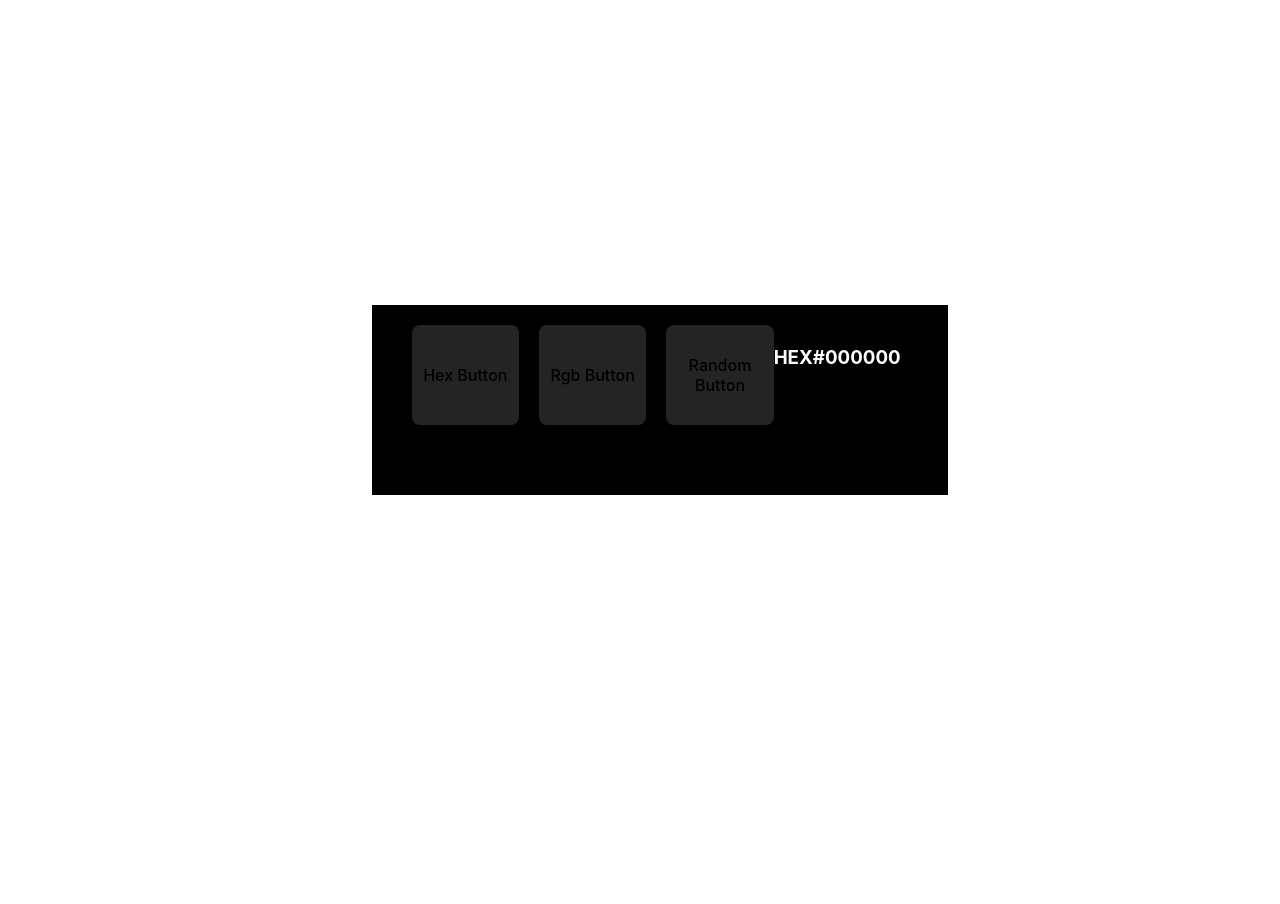
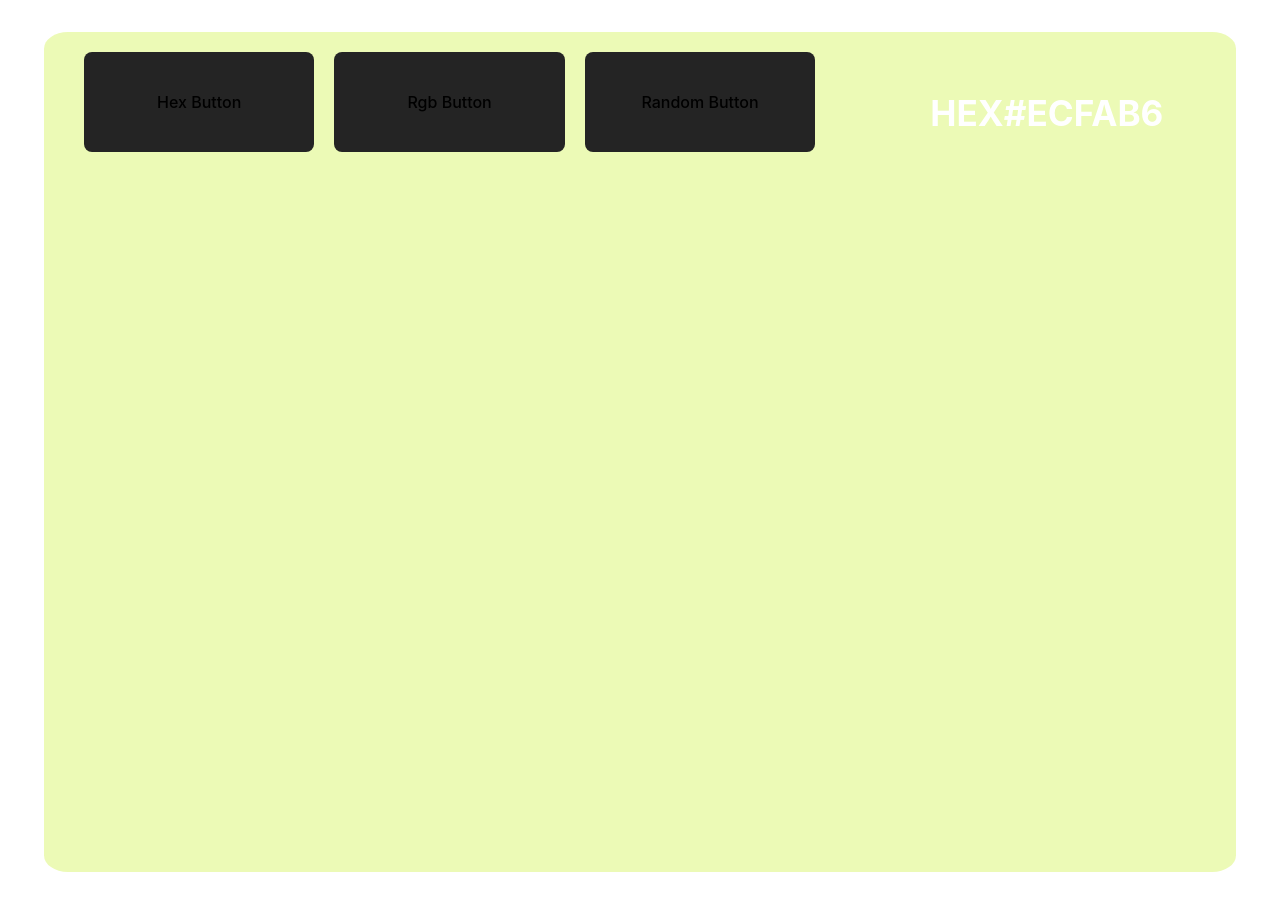
Before and after one commit to reauctioned/React_25, a React (Vite) app in the folder React_CodeCamp/: page / in a window 1280 px wide. Before the commit the page ends 800 px from the top, so only its background shows below. Built offline with nearby package versions, Linux system fonts and the light colour scheme.

Commit message:
Random color functional

```diff
--- a/React_CodeCamp/src/components/color_gen/index.jsx
+++ b/React_CodeCamp/src/components/color_gen/index.jsx
@@ -1,24 +1,24 @@
-import React,{useState} from "react";
+import React,{useState, useEffect} from "react";
 import "./styles.css"
 
 export default function RandomColor(){
-    const [typeOfColor,setTypeOfColor] = useState('hex')
-    const [color,setColor] = useState('#000000')
+    const [typeOfColor,setTypeOfColor] = useState("hex")
+    const [color,setColor] = useState("#000000")
 
-console.log(handleRandomColor)
 
-   function randomColorUtility(){
+
+   function randomColorUtility(length){
     return Math.floor(Math.random()*length)
    }
 
   function handleRandomHexColor(){
-    const hex = [1,2,3,4,5,6,7,8,9,0,'A','B','C','D','E','F']
-    let hash ='#'
+    let hex = [1,2,3,4,5,6,7,8,9,0,'A','B','C','D','E','F']
+    let hexColor ='#'
 
-    for(i = 0 ; i < 6 ; i ++){
-         hex += hex[randomColorUtility(hex.length)]
+    for( var i = 0 ; i < 6 ; i ++){
+         hexColor += hex[randomColorUtility(hex.length)]
        }
-       setColor()
+       setColor(hexColor)
   }
 
 
@@ -27,21 +27,28 @@ console.log(handleRandomColor)
    const r = randomColorUtility(256)
    const g = randomColorUtility(256)
    const b = randomColorUtility(256)
-   setColor(`rgb${r},${g},${b}`)
+   setColor(`rgb(${r},${g},${b})`)
   }
 
-  function handleRandomColor(){}
+
+
+  useEffect(() => {
+    if (typeOfColor === "rgb") handleRandomRbgColor();
+    else handleRandomHexColor();
+  }, [typeOfColor]);
 
 
    return (
 
-   <div className="wrapper" style={{background: color, height: "100%" , width: "100%"}}>
-        <button onClick={() => setTypeOfColor('hex')}>Hex Button</button>
-        <button onClick={() => setTypeOfColor('rgb')}>Rgb Button</button>
-        <button onClick={handleRandomColor()}>Random Button</button>
-           <div style={{display:"flex", justifyContent: "center", color: "white"
+   <div className="wrapper" style={{background: color, height: "100vh" , width: "90vw" , borderRadius:"2%"}}>
+        <button onClick={() => setTypeOfColor("hex")}>Hex Button</button>
+        <button onClick={() => setTypeOfColor("rgb")}>Rgb Button</button>
+        <button onClick={
+          typeOfColor === 'hex' ? handleRandomHexColor : handleRandomRbgColor
+        }>Random Button</button>
+           <div style={{display:"flex", justifyContent: "center", color: "white" ,marginLeft: '10%',fontSize:'30px',marginBottom:"50px"
            }}>
-            <h3>{typeOfColor === 'rbg'? "RGB" : "HEX"}</h3>
+            <h3>{typeOfColor === "rgb"? "RGB" : "HEX"}</h3>
             <h3>{color}</h3>
            </div>
 
```
